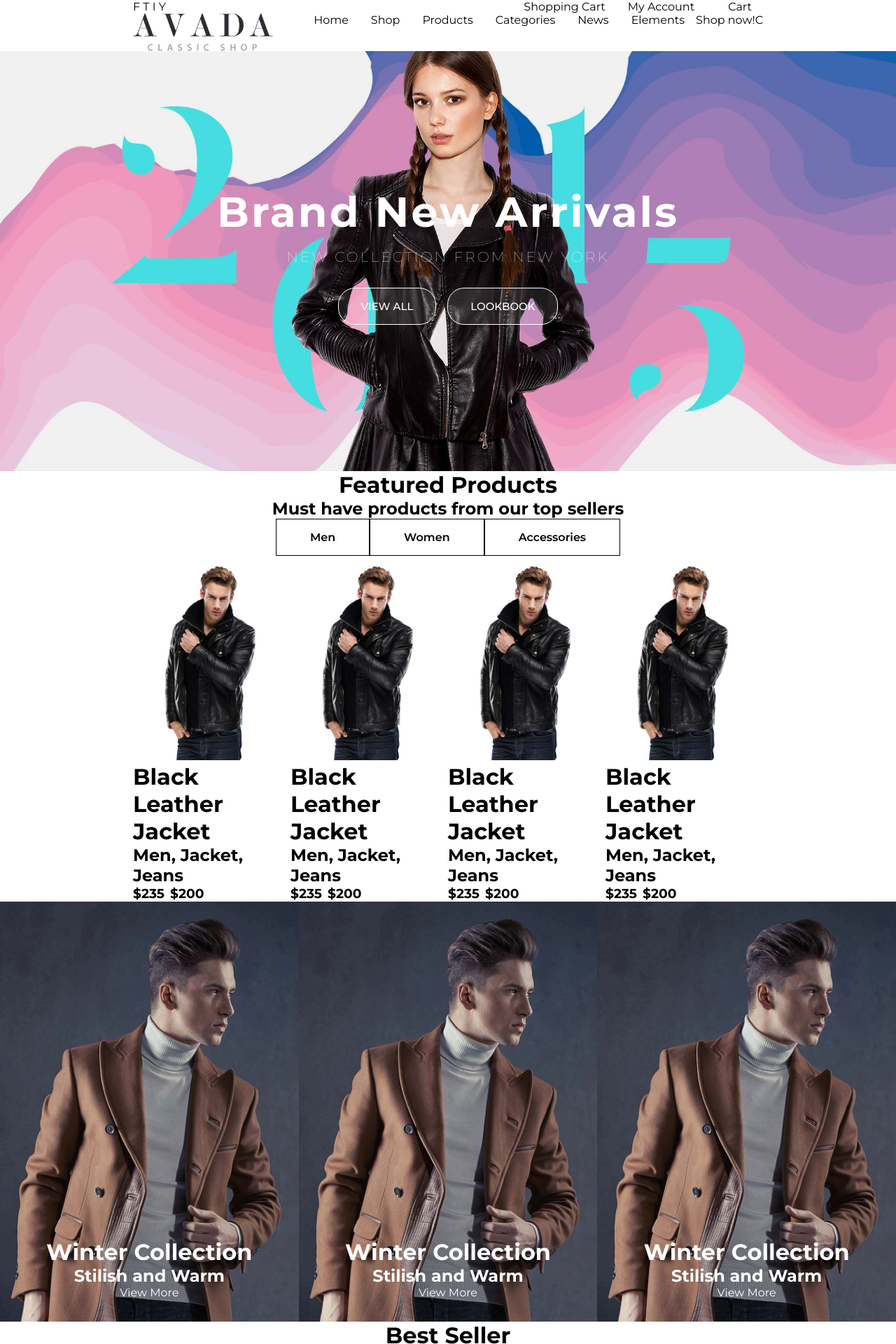
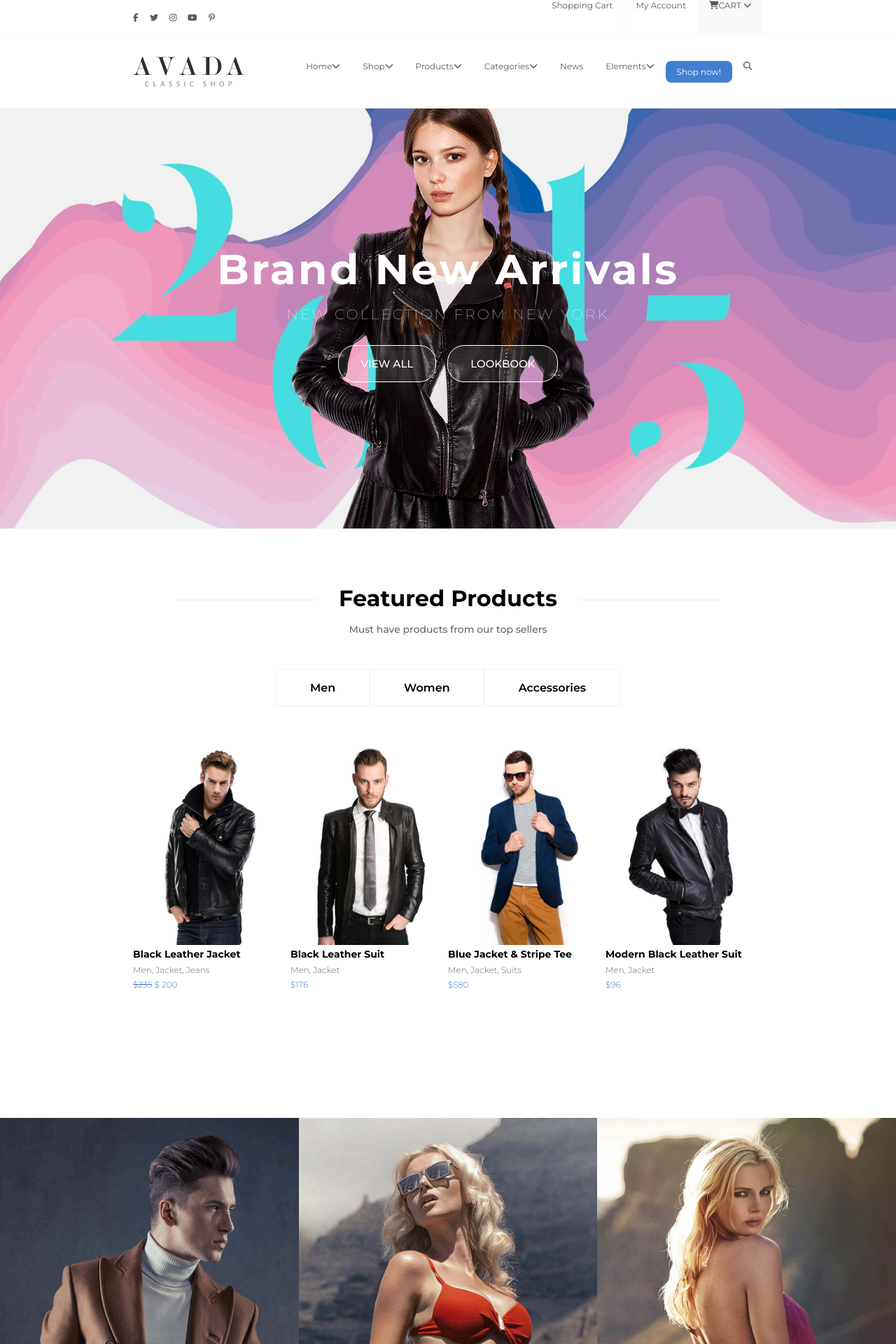
Before and after one commit to alestucci/proj-html-vuejs, a Vue app: page / in a window 1280 px wide. Shown: the top 1920 px of the page at 70% size. Built offline with nearby package versions, Linux system fonts and the light colour scheme.

Commit message:
Stili sistemati

```diff
--- a/package.json
+++ b/package.json
@@ -9,6 +9,7 @@
   },
   "dependencies": {
     "@fortawesome/fontawesome-svg-core": "^6.1.1",
+    "@fortawesome/free-brands-svg-icons": "^6.1.1",
     "@fortawesome/free-regular-svg-icons": "^6.1.1",
     "@fortawesome/free-solid-svg-icons": "^6.1.1",
     "@fortawesome/vue-fontawesome": "^2.0.6",
--- a/src/components/classicShopHeader.vue
+++ b/src/components/classicShopHeader.vue
@@ -1,26 +1,48 @@
 <template>
+  <header>
+    <div class="top-header">
       <div class="container">
-    <div class="top-header">
-      <div class="social">F T I Y</div>
+      <div class="social">
+        <font-awesome-icon icon="fa-brands fa-facebook-f" />
+        <font-awesome-icon icon="fa-brands fa-twitter" />
+        <font-awesome-icon icon="fa-brands fa-instagram" />
+        <font-awesome-icon icon="fa-brands fa-youtube" />
+        <font-awesome-icon icon="fa-brands fa-pinterest-p" />
+      </div>
       <div class="cart">
         <ul>
           <li>Shopping Cart</li>
           <li>My Account</li>
         </ul>
-        <span>Cart</span>
+        <span class="cart-grey"
+          ><font-awesome-icon icon="fa-solid fa-cart-shopping" />CART
+          <font-awesome-icon icon="fa-solid fa-chevron-down"
+        /></span>
+      </div>
       </div>
     </div>
     <div class="bottom-header">
+      <div class="container">
         <img src="../assets/img/classic_shop_logo2x.png" alt="Logo" />
         <nav>
           <ul>
-          <li v-for="link in links" :key="link.text"><a :href="link.href">{{ link.text }}</a></li>
+            <li v-for="link in links" :key="link.text">
+              <a :href="link.href"
+                >{{ link.text
+                }}<font-awesome-icon
+                  icon="fa-solid fa-chevron-down"
+                  v-if="link.chevron"
+              /></a>
+            </li>
           </ul>
           <div class="btn">Shop now!</div>
-        <div class="search">C</div>
+          <div class="search">
+            <font-awesome-icon icon="fa-solid fa-magnifying-glass" />
+          </div>
         </nav>
       </div>
     </div>
+  </header>
 </template>
 
 <script>
@@ -66,18 +88,51 @@ export default {
 </script>
 
 <style lang="scss" scoped>
-.top-header,
-.bottom-header {
+* {
+  font-size: 12px;
+}
+.container {
+  height: 100%;
   display: flex;
   justify-content: space-between;
+  align-items: center;
+  .social > * {
+    margin-right: 1rem;
+  }
   img {
-    width: 200px;
+    width: 160px;
   }
+}
+.top-header {
+  height: 50px;
+  border-bottom: 1px solid #f8f8f8;
+  color: #575C61;
+}
+.bottom-header {
+  height: 105px;
+  border-bottom: 1px solid #f8f8f8;
+  color: #575C61;
+  ul {
+    height: 100%;
+  }
+}
+.cart ul {
+  height: 50px;
+  padding: 0;
 }
 li,
 .cart > * {
   display: inline-block;
-  margin: 0 1rem;
+  padding: 0 1rem;
+}
+.cart li:nth-child(2) {
+  height: 100%;
+  border-left: 1px solid #f8f8f8;
+  border-right: 1px solid #f8f8f8;
+}
+.cart-grey {
+  height: 50px;
+  background-color: #fafafa;
 }
 nav {
   display: flex;
@@ -86,4 +141,13 @@ a {
   text-decoration: none;
   color: inherit;
 }
+.btn{
+  padding: .5rem 1rem;
+  background-color: #427ED1;
+  color: white;
+  border-radius: .5rem;
+}
+.search {
+  padding: 0 1rem;
+}
 </style>
--- a/src/components/collectionCard.vue
+++ b/src/components/collectionCard.vue
@@ -1,13 +1,26 @@
 <template>
-  <div class="card">
-    <h1>Winter Collection</h1>
-    <h2>Stilish and Warm</h2>
-    <div class="btn">View More</div>
+  <div
+    class="card"
+    :style="{ backgroundImage: `url(&quot;${backgroundImg}&quot;)` }"
+  >
+    <h1>{{ title }}</h1>
+    <h2>{{ description }}</h2>
+    <div>
+      <div class="btn">View More</div>
+    </div>
   </div>
 </template>
 
 <script>
-export default {};
+export default {
+  name: "collectionCard",
+  props: {
+    title: String,
+    description: String,
+    link: String,
+    backgroundImg: String,
+  },
+};
 </script>
 
 <style lang="scss" scoped>
@@ -15,7 +28,6 @@ export default {};
   width: calc(100% / 3);
   height: 100%;
   padding: 2rem 0;
-  background-image: url("../assets/img/winter_collection_bg.jpg");
   background-position: top;
   background-size: cover;
   background-repeat: no-repeat;
@@ -25,4 +37,18 @@ export default {};
   flex-direction: column;
   justify-content: flex-end;
 }
+.btn {
+  display: inline-block;
+  margin: 1rem 0.5rem;
+  font-size: 15px;
+  font-weight: 500;
+  letter-spacing: 0;
+  text-align: center;
+  text-transform: uppercase;
+  padding: 1rem 2rem;
+  border: 1px solid white;
+  border-radius: 1.5rem;
+  background-color: rgba($color: white, $alpha: 0.1);
+  cursor: pointer;
+}
 </style>
--- a/src/components/featuredCard.vue
+++ b/src/components/featuredCard.vue
@@ -1,29 +1,56 @@
 <template>
   <div id="card">
-    <img src="../assets/img/black_elegant_leather_jacket.jpg" alt="" />
-    <h1 id="item-name">Black Leather Jacket</h1>
-    <h2 id="tags">Men, Jacket, Jeans</h2>
-    <h3 id="prev-price">$235</h3>
-    <h3 id="price">$200</h3>
+    <img :src="productImg" alt="productName" />
+    <h1 id="item-name">{{ productName }}</h1>
+    <h2 id="tags">{{ productTags }}</h2>
+    <h3 v-if="productSale != null">
+      <span class="prev-price">${{
+        productPrice
+      }}</span> $
+      {{ productSale }}
+    </h3>
+    <h3 v-else>${{ productPrice }}</h3>
   </div>
 </template>
 
 <script>
 export default {
   name: "featuredCard",
+  props: {
+    productName: String,
+    productTags: String,
+    productPrice: Number,
+    productSale: null,
+    productImg: String,
+  },
 };
 </script>
 
 <style lang="scss" scoped>
+@import "../assets/styles/partials/variables";
 #card {
   text-align: left;
   width: calc(100% / 4);
 }
 img {
-    width: 100%;
+  width: 100%;
+}
+h1 {
+  font-size: 14px;
+}
+h2 {
+  font-size: 12px;
+  font-weight: 300;
+  color: $nevada;
+  margin: .4rem 0;
 }
 h3 {
-  display: inline-block;
-  margin-right: 0.5rem;
+  font-size: 12px;
+  font-weight: 300;
+  color: $havelock-blue;
+  margin: .4rem 0;
+}
+.prev-price {
+  text-decoration: line-through;
 }
 </style>
--- a/src/components/mainBestSeller.vue
+++ b/src/components/mainBestSeller.vue
@@ -51,8 +51,28 @@ export default {
 </script>
 
 <style lang="scss" scoped>
+@import "../assets/styles/partials/variables";
 #best-seller {
+  margin: 5rem auto;
   text-align: center;
+}
+h1 {
+  &::before,
+  &::after {
+    content: "";
+    display: inline-block;
+    height: 2px;
+    width: 200px;
+    margin: 0 2rem;
+    background-color: #f4f4f4;
+    vertical-align: middle;
+  }
+}
+h2 {
+  color: $nevada;
+  font-size: 14px;
+  font-weight: 500;
+  margin: 1rem 0 3rem 0;
 }
 .slide-show {
   img {
--- a/src/components/mainCharts.vue
+++ b/src/components/mainCharts.vue
@@ -179,11 +179,17 @@ export default {
 </script>
 
 <style lang="scss" scoped>
+@import "../assets/styles/partials/variables";
 #charts {
   display: flex;
+  color: $nevada;
   .column {
     width: 25%;
   }
+}
+h3 {
+  text-transform: uppercase;
+  font-size: 14px;
 }
 .row {
   width: 100%;
--- a/src/components/mainCollections.vue
+++ b/src/components/mainCollections.vue
@@ -1,6 +1,13 @@
 <template>
   <div id="main-collections">
-    <collection-card v-for="card in cards" :key="card.title" />
+    <collection-card
+      v-for="card in cards"
+      :key="card.title"
+      :title="card.title"
+      :description="card.description"
+      :link="card.link"
+      :background-img="getImgUrl(card.img)"
+    />
   </div>
 </template>
 
@@ -18,19 +25,27 @@ export default {
           title: "Winter Collection",
           description: "Stylish and warm",
           link: "#!",
+          img: "winter_collection_bg",
         },
         {
           title: "Spring Collection",
           description: "Bright and colorful",
           link: "#!",
+          img: "spring_collection_bg",
         },
         {
           title: "Autumn Collection",
           description: "Rich and comfortable",
           link: "#!",
+          img: "autumn_collection_bg",
         },
       ],
     };
+  },
+  methods: {
+    getImgUrl(pic) {
+      return require("../assets/img/" + pic + ".jpg");
+    },
   },
 };
 </script>
--- a/src/components/mainFeatured.vue
+++ b/src/components/mainFeatured.vue
@@ -10,10 +10,15 @@
       </ul>
     </div>
     <div class="cards">
-      <featured-card />
-      <featured-card />
-      <featured-card />
-      <featured-card />
+      <featured-card
+        v-for="item in products"
+        :key="item.name"
+        :product-name="item.name"
+        :product-tags="item.tags"
+        :product-price="item.price"
+        :product-sale="item.salePrice"
+        :product-img="getUrlImg(item.img)"
+      />
     </div>
   </div>
 </template>
@@ -40,27 +45,83 @@ export default {
           link: "#!",
         },
       ],
+      products: [
+        {
+          name: "Black Leather Jacket",
+          tags: "Men, Jacket, Jeans",
+          price: 235,
+          salePrice: 200,
+          img: "black_elegant_leather_jacket",
+        },
+        {
+          name: "Black Leather Suit",
+          tags: "Men, Jacket",
+          price: 176,
+          salePrice: null,
+          img: "black_leather_suit",
+        },
+        {
+          name: "Blue Jacket & Stripe Tee",
+          tags: "Men, Jacket, Suits",
+          price: 580,
+          salePrice: null,
+          img: "blue_jacket_and_white_stripe_tee",
+        },
+        {
+          name: "Modern Black Leather Suit",
+          tags: "Men, Jacket",
+          price: 96,
+          salePrice: null,
+          img: "modern_black_leather_suit",
+        },
+      ],
     };
+  },
+  methods: {
+    getUrlImg(img) {
+      return require("../assets/img/" + img + ".jpg");
+    },
   },
 };
 </script>
 
 <style lang="scss" scoped>
+@import "../assets/styles/partials/variables";
 #featured {
+  margin: 5rem auto;
   text-align: center;
   overflow: hidden;
+}
+h1 {
+  &::before,
+  &::after {
+    content: "";
+    display: inline-block;
+    height: 2px;
+    width: 200px;
+    margin: 0 2rem;
+    background-color: #f4f4f4;
+    vertical-align: middle;
+  }
+}
+h2 {
+  color: $nevada;
+  font-size: 14px;
+  font-weight: 500;
+  margin: 1rem 0 3rem 0;
 }
 li {
   display: inline-block;
   font-weight: 600;
   padding: 1rem 3rem;
-  border: 1px solid black;
+  border: 1px solid #f3f3f3;
 }
 a {
   color: inherit;
   text-decoration: none;
 }
 .cards {
+  margin: 3rem 0 6rem;
   display: flex;
   justify-content: center;
 }
--- a/src/components/mainReview.vue
+++ b/src/components/mainReview.vue
@@ -17,6 +17,7 @@ export default {};
   width: 100%;
   height: 600px;
   background-image: url("../assets/img/testimonials_home_1_bg.jpg");
+  background-position: center;
   color: white;
 }
 .container {
--- a/src/main.js
+++ b/src/main.js
@@ -1,19 +1,25 @@
 import Vue from "vue";
 import App from "./App.vue";
-
-/* import the fontawesome core */
 import { library } from "@fortawesome/fontawesome-svg-core";
-
-/* import specific icons */
-import { faUserSecret } from "@fortawesome/free-solid-svg-icons";
-
-/* import font awesome icon component */
+import { faFacebookF } from '@fortawesome/free-brands-svg-icons'
+import { faTwitter } from '@fortawesome/free-brands-svg-icons'
+import { faInstagram } from '@fortawesome/free-brands-svg-icons'
+import { faYoutube } from '@fortawesome/free-brands-svg-icons'
+import { faPinterestP } from '@fortawesome/free-brands-svg-icons'
+import { faCartShopping } from '@fortawesome/free-solid-svg-icons'
+import { faChevronDown } from '@fortawesome/free-solid-svg-icons'
+import { faMagnifyingGlass } from '@fortawesome/free-solid-svg-icons'
 import { FontAwesomeIcon } from "@fortawesome/vue-fontawesome";
 
-/* add icons to the library */
-library.add(faUserSecret);
+library.add(faFacebookF);
+library.add(faTwitter);
+library.add(faInstagram);
+library.add(faYoutube);
+library.add(faPinterestP);
+library.add(faCartShopping);
+library.add(faChevronDown);
+library.add(faMagnifyingGlass);
 
-/* add font awesome icon component */
 Vue.component("font-awesome-icon", FontAwesomeIcon);
 
 Vue.config.productionTip = false;
```
Also changed, not shown: src/components/mainBlog.vue (+25 -1 lines), src/components/mainNewArrivals.vue (+20 -0 lines), 1 other file (tests, documents, lock files or other folders). Lines whose indentation alone changed are shown as unchanged.
